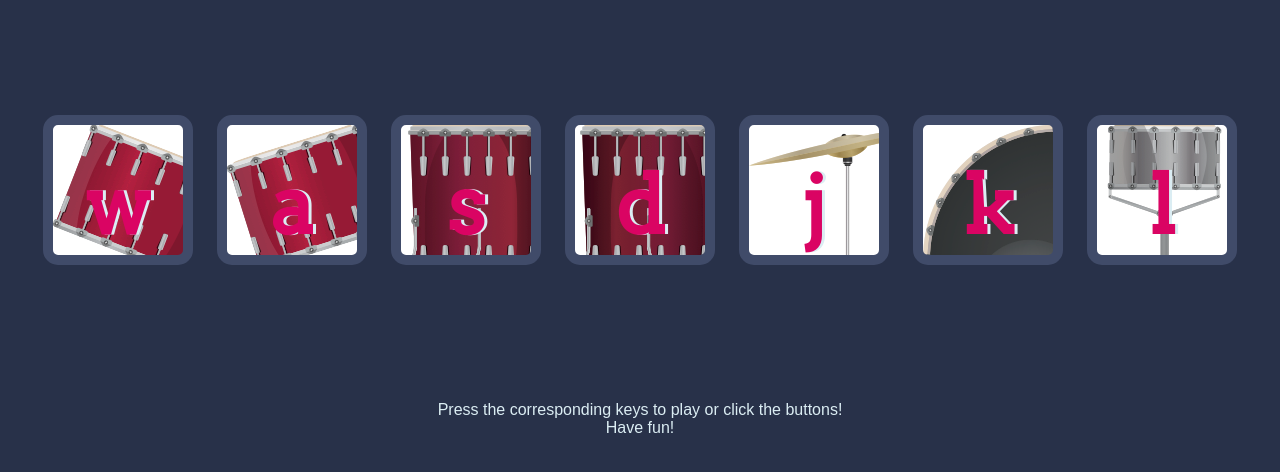
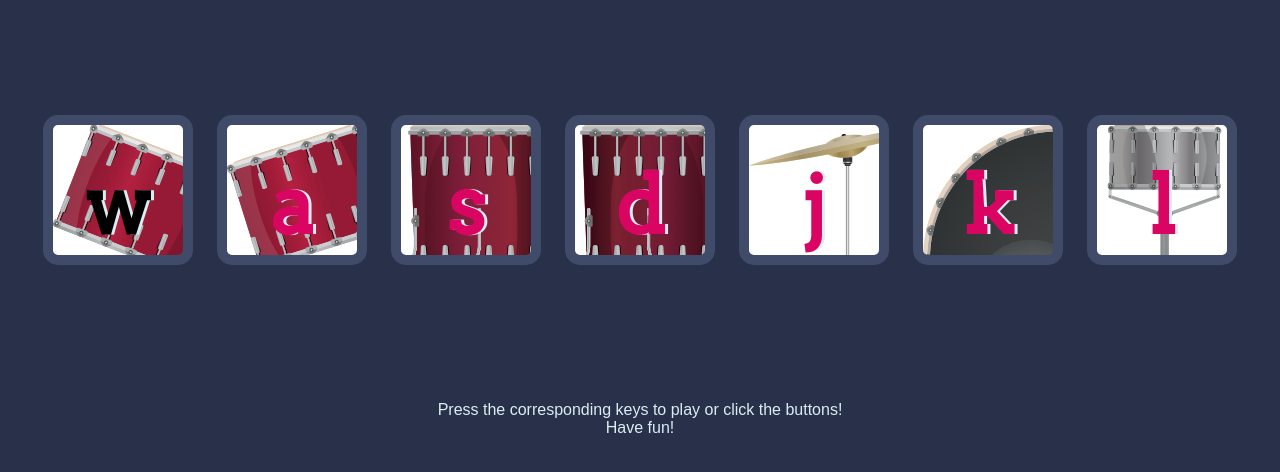
Before and after one commit to tommdim/drumkit, a plain HTML site: page index.html in a window 1280 px wide. In both pictures the pointer is over the button 118 px from the left and 363 px from the top of the page. Shown: the part 174-646 px from the top of the page. Drawn offline with Linux system fonts and the light colour scheme.

Commit message:
Update styles.css

```diff
--- a/styles.css
+++ b/styles.css
@@ -18,6 +18,10 @@ footer {
 
 .w {
   background-image: url("images/tom1.png");
+}
+
+.w:hover {
+  color: #000
 }
 
 .a {
```
